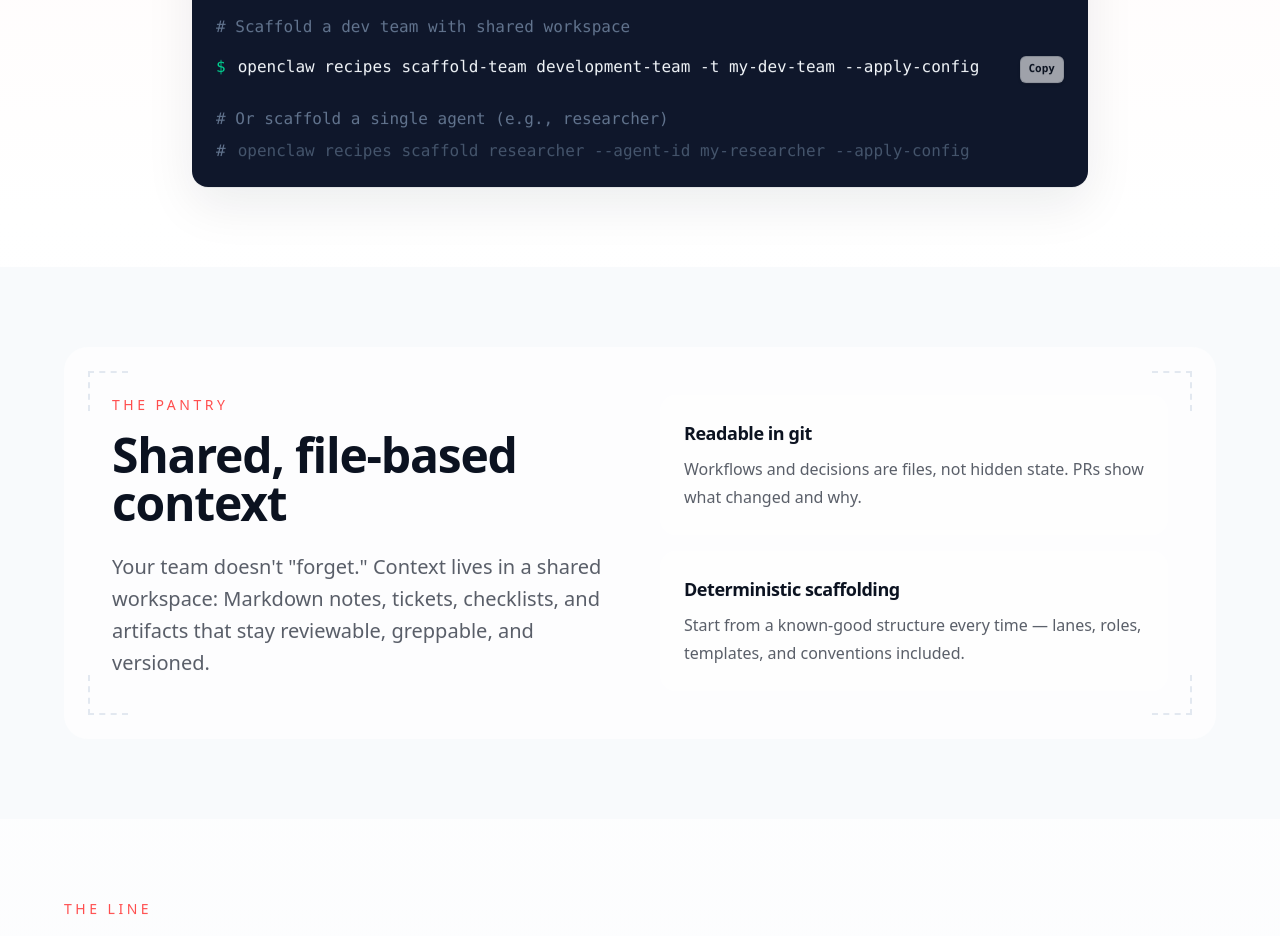
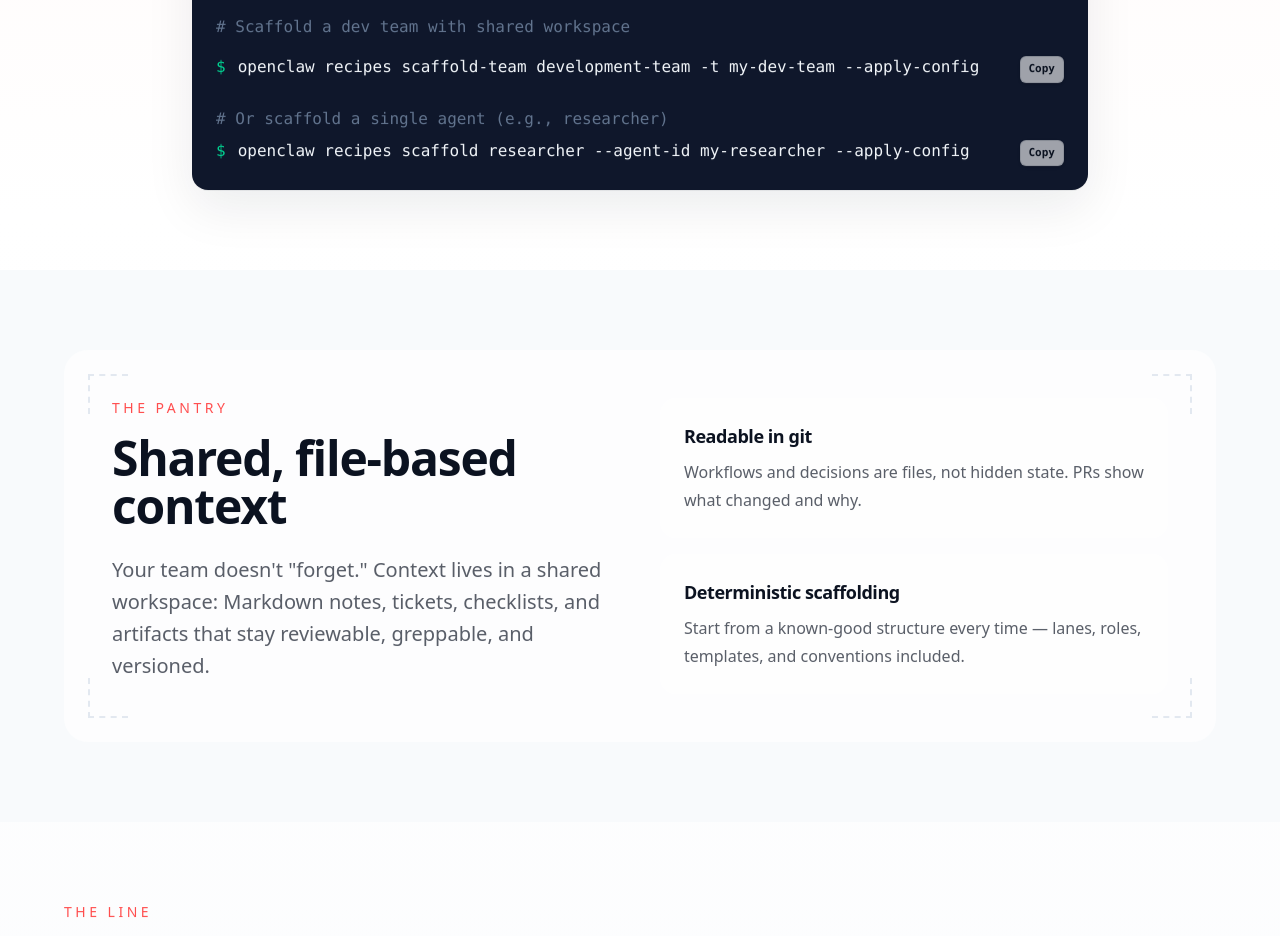
Before and after one commit to JIGGAI/ClawMarket, a Next.js app: page / in a window 1280 px wide. Shown: the part 1380-2316 px from the top of the page. Built offline with nearby package versions, Linux system fonts and the light colour scheme; no server answers.

Commit message:
docs(quickstart): make single-agent scaffold command active

```diff
--- a/src/app/page.tsx
+++ b/src/app/page.tsx
@@ -161,9 +161,14 @@ export default function HomePage() {
                 </div>
 
                 <div className="mt-6 text-slate-500"># Or scaffold a single agent (e.g., researcher)</div>
-                <div className="mt-2 text-slate-600">
-                  <span className="mr-3 text-slate-500">#</span>
-                  <span>openclaw recipes scaffold researcher --agent-id my-researcher --apply-config</span>
+                <div className="mt-2 flex items-start justify-between gap-3">
+                  <div className="text-slate-100">
+                    <span className="mr-3 text-emerald-400">$</span>
+                    <span>openclaw recipes scaffold researcher --agent-id my-researcher --apply-config</span>
+                  </div>
+                  <span className="shrink-0">
+                    <CopyLineButton text="openclaw recipes scaffold researcher --agent-id my-researcher --apply-config" />
+                  </span>
                 </div>
               </div>
             </div>
```
